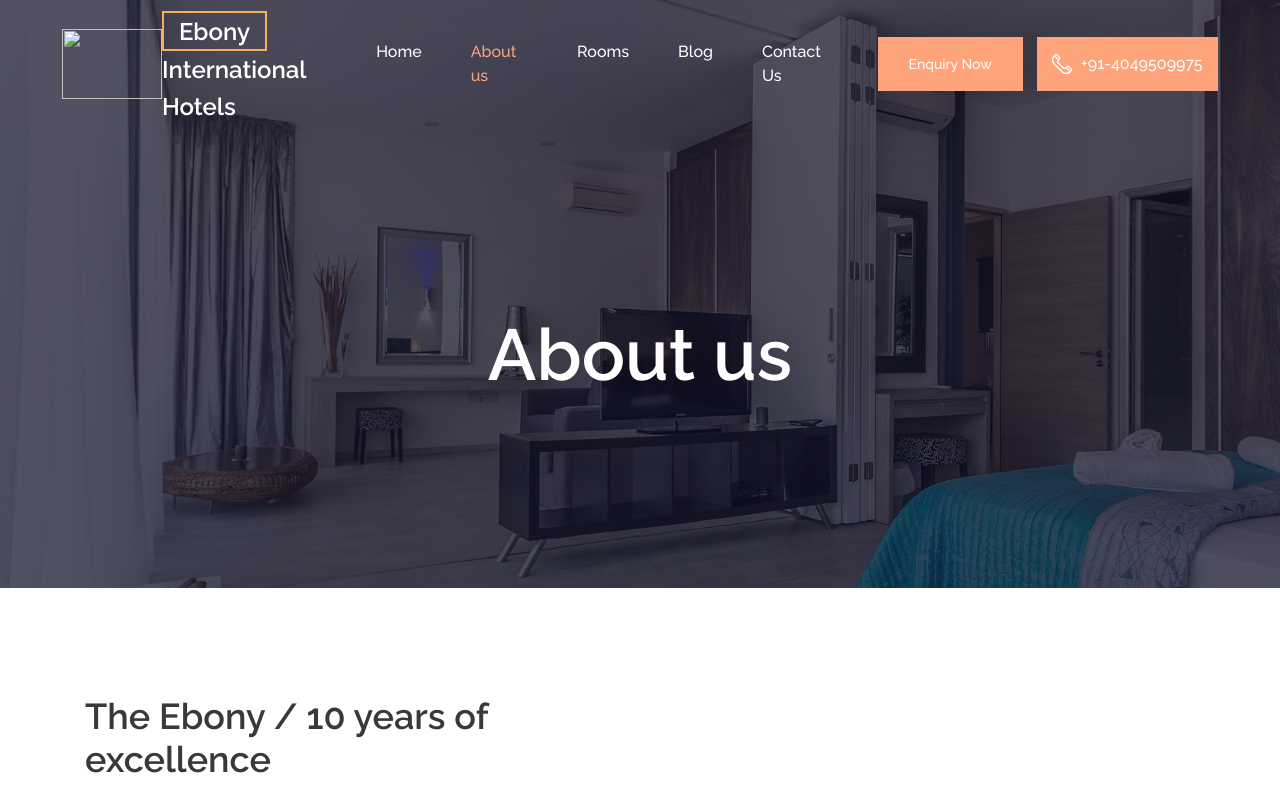
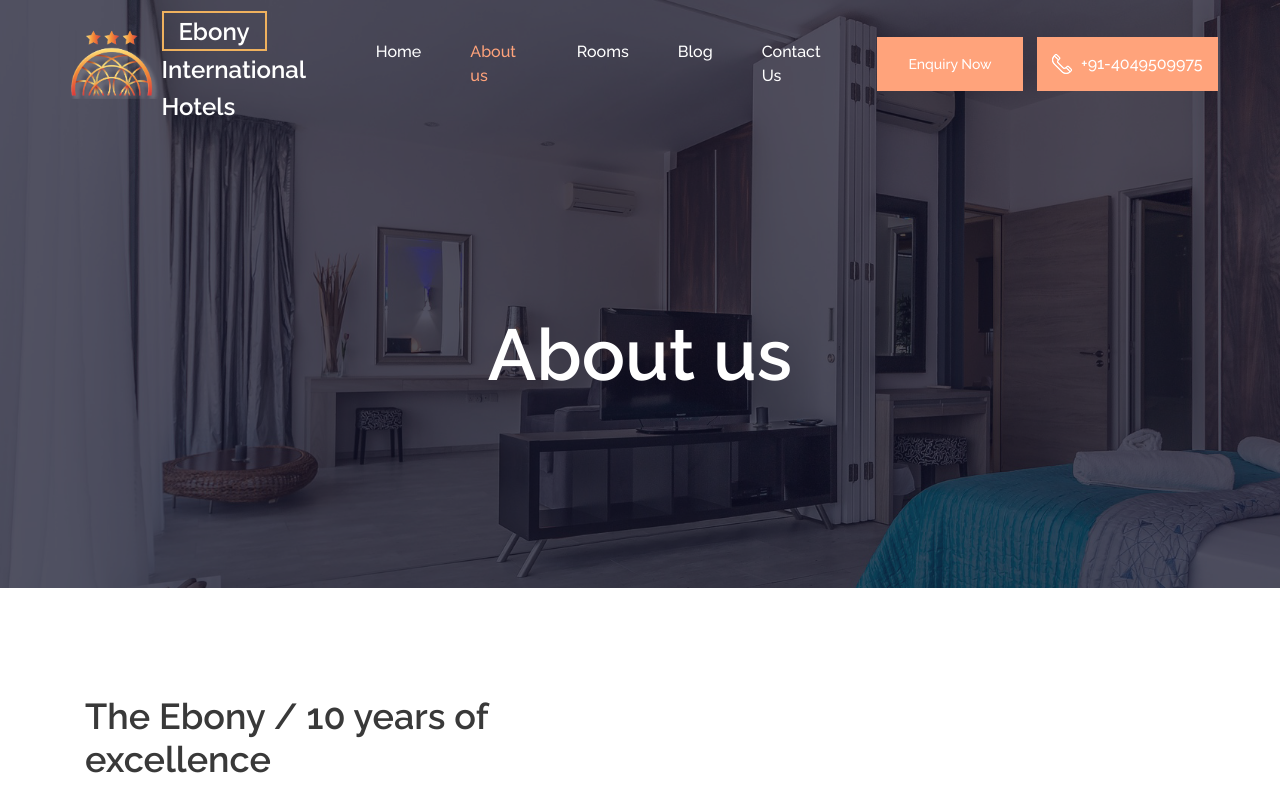
Before and after one commit to EbonyHotels/ebony-hotels, a plain HTML site: page about.html in a window 1280 px wide. Shown: the top 800 px of the page. Drawn offline with Linux system fonts and the light colour scheme.

Commit message:
updated image url

```diff
--- a/about.html
+++ b/about.html
@@ -23,7 +23,7 @@
 
 	<header class="header">
 		<div class="header_content d-flex flex-row align-items-center justify-content-start">
-			<img src="C:\Users\sanga.ANIL\Downloads\Ebony International Hotel Logo-012.png" width="100px" height="70px"/>
+			<img src="images\Ebony International Hotel Logo-012.png" width="100px" height="70px"/>
 			<div>
 				<div class="d-flex">
 					<div class="logo mt-2"><a href="index.html">Ebony</a></div>
```
Also changed, not shown: blog.html (+1 -1 lines), contact.html (+1 -1 lines), index.html (+1 -1 lines), rooms.html (+1 -1 lines), images/Ebony International Hotel Logo-012.png (added).
